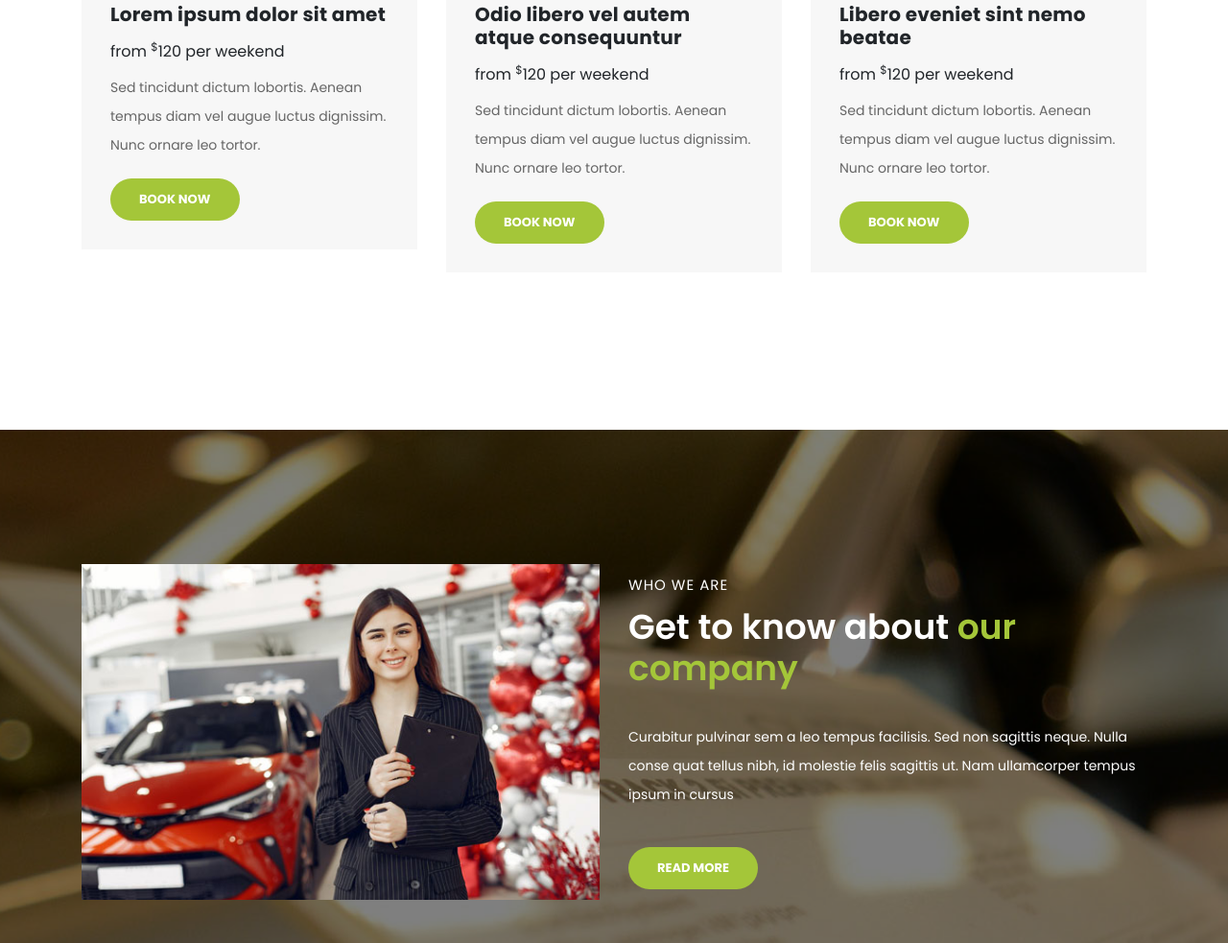
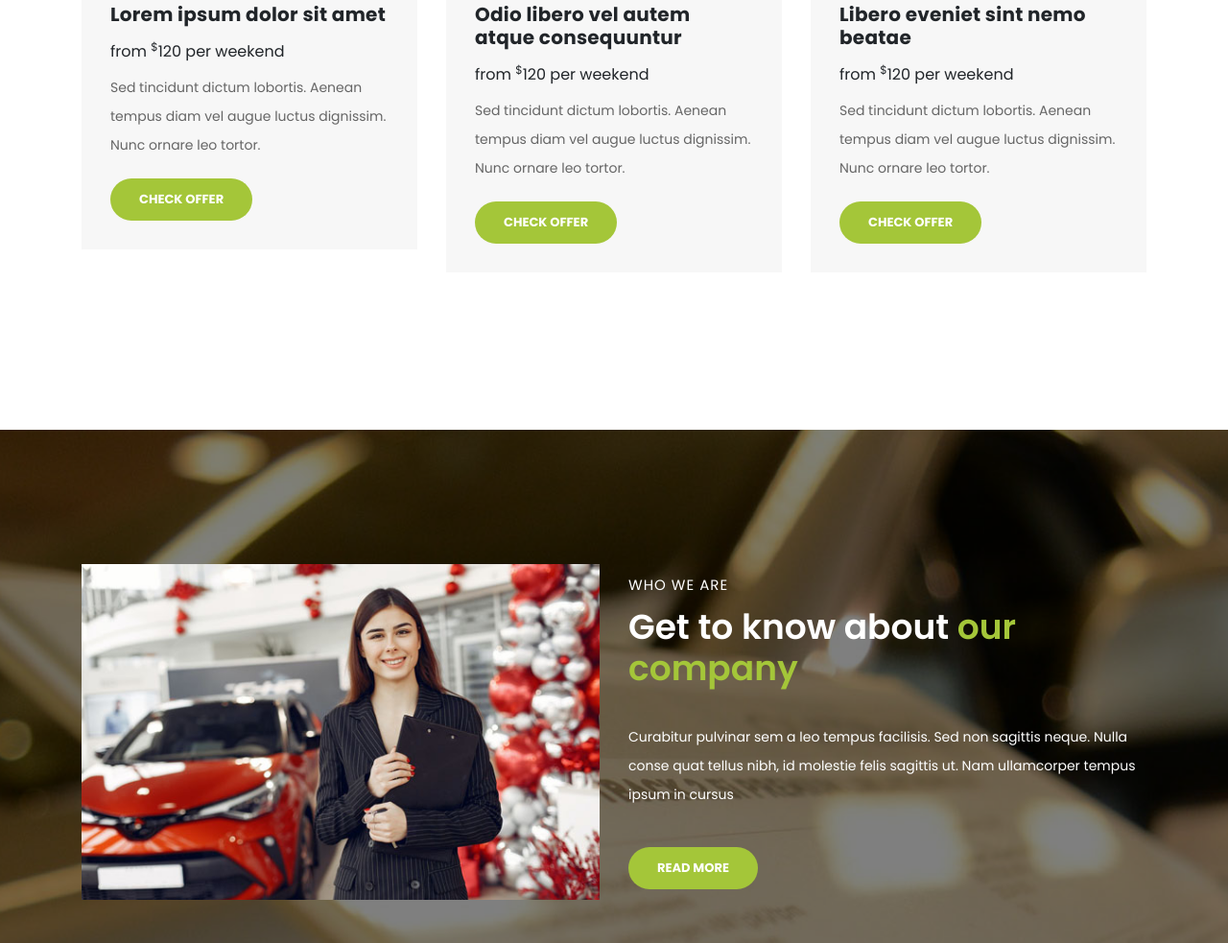
Before and after one commit to crpytoscooby/HCI-Assignment, a plain HTML site: page index.html in a window 1280 px wide. Shown: the part 1506-2489 px from the top of the page at 96% size. Drawn offline with Linux system fonts and the light colour scheme.

Commit message:
added changes

```diff
--- a/index.html
+++ b/index.html
@@ -169,7 +169,7 @@
                   <span>from <sup>$</sup>120 per weekend</span>
                 </div>
                 <p>Sed tincidunt dictum lobortis. Aenean tempus diam vel augue luctus dignissim. Nunc ornare leo tortor.</p>
-                <a href="offers.html" class="filled-button">Book Now</a>
+                <a href="offers.html" class="filled-button">Check offer</a>
               </div>
             </div>
 
@@ -184,7 +184,7 @@
                   <span>from <sup>$</sup>120 per weekend</span>
                 </div>
                 <p>Sed tincidunt dictum lobortis. Aenean tempus diam vel augue luctus dignissim. Nunc ornare leo tortor.</p>
-                <a href="offers.html" class="filled-button">Book Now</a>
+                <a href="offers.html" class="filled-button">Check offer</a>
               </div>
             </div>
 
@@ -199,7 +199,7 @@
                   <span>from <sup>$</sup>120 per weekend</span>
                 </div>
                 <p>Sed tincidunt dictum lobortis. Aenean tempus diam vel augue luctus dignissim. Nunc ornare leo tortor.</p>
-                <a href="offers.html" class="filled-button">Book Now</a>
+                <a href="offers.html" class="filled-button">Check offer</a>
               </div>
             </div>
 
```
